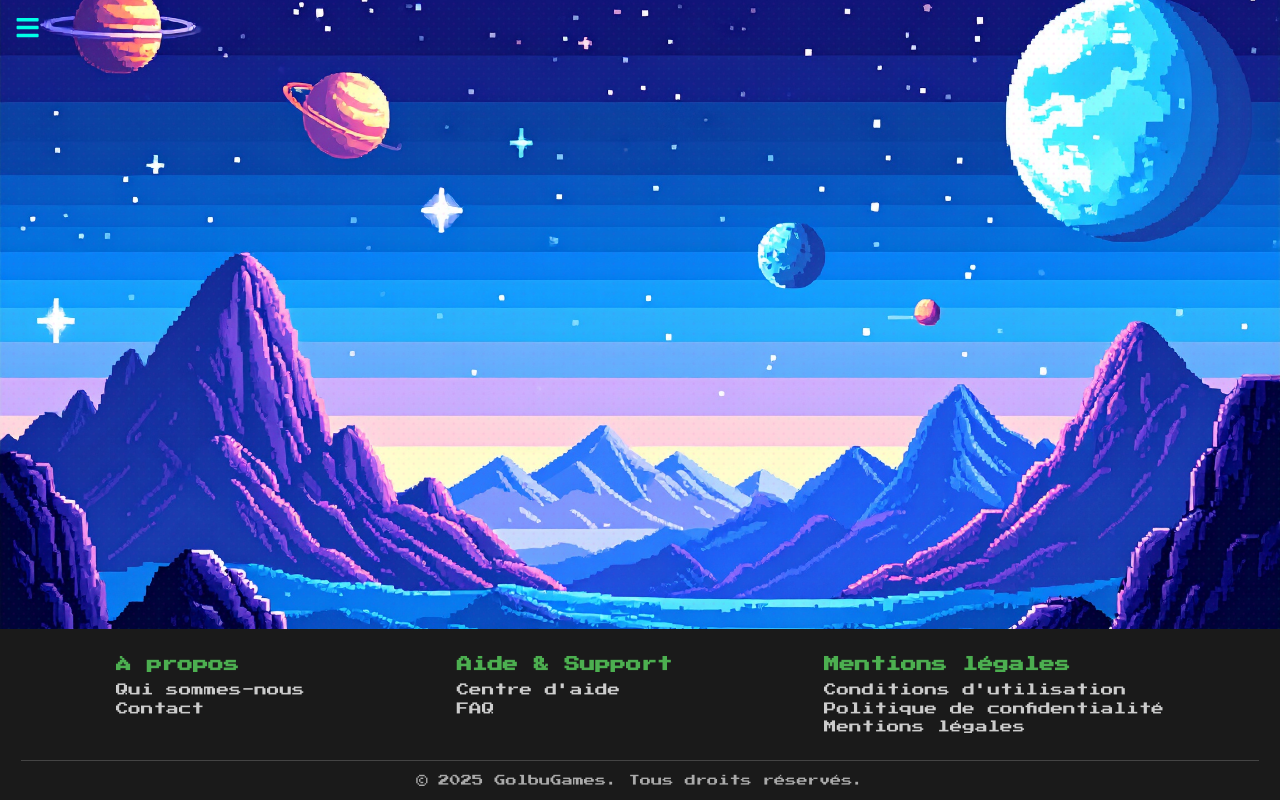
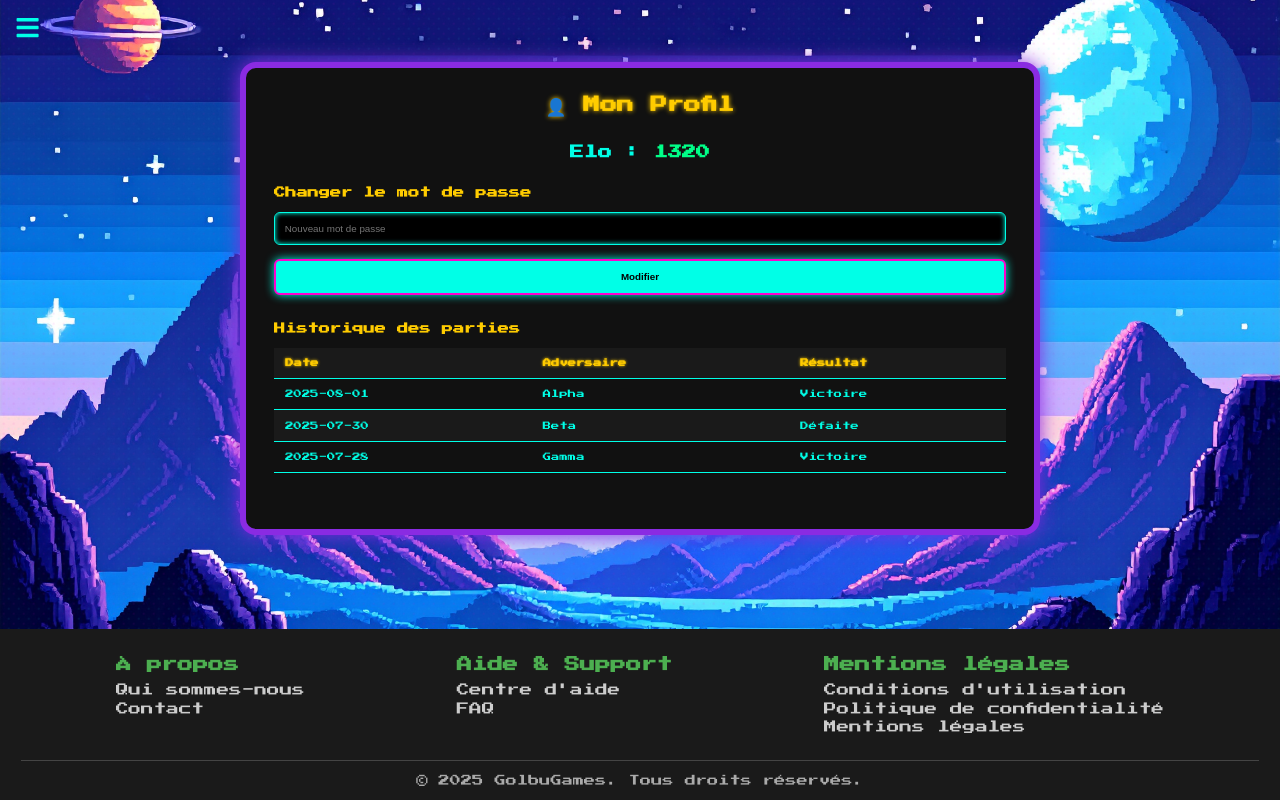
Before and after one commit to Yurhigz/GolbuGames, a React (Create React App) app in the folder frontend/my-app/: page /profile in a window 1280 px wide. Built offline with nearby package versions, Linux system fonts and the light colour scheme.

Commit message:
profile + css + bouton sidenav

```diff
--- a/frontend/my-app/src/App.js
+++ b/frontend/my-app/src/App.js
@@ -16,6 +16,7 @@ import FAQ from "./pages/legal/FAQ";
 import Terms from "./pages/legal/Terms";
 import Privacy from "./pages/legal/Privacy";
 import Friends from "./pages/Friends";
+import Profile from "./pages/Profile";
 
 function App() {
   return (
@@ -38,6 +39,7 @@ function App() {
             <Route path="/faq" element={<FAQ />} />
             <Route path="/terms" element={<Terms />} />
             <Route path="/privacy" element={<Privacy />} />
+            <Route path="/profile" element={<Profile />} />
           </Routes>
         </div>
         <Footer />
--- a/frontend/my-app/src/components/SideNav.js
+++ b/frontend/my-app/src/components/SideNav.js
@@ -64,6 +64,10 @@ const SideNav = () => {
                     <FaUserPlus className="nav-icon" />
                     <span>Connexion</span>
                 </Link>
+                <Link to="/profile" className="nav-item" onClick={handleLinkClick}>
+                    <FaUserPlus className="nav-icon" />
+                    <span>Profile</span>
+                </Link>
             </nav>
         </>
     );
--- /dev/null
+++ b/frontend/my-app/src/pages/Profile.css
@@ -0,0 +1,99 @@
+@import url('https://fonts.googleapis.com/css2?family=Press+Start+2P&display=swap');
+
+.profile-container {
+    max-width: 800px;
+    margin: 3rem auto;
+    padding: 2rem;
+    background: #111;
+    border: 6px solid #8a2be2;
+    box-shadow: 0 0 20px #8a2be2;
+    color: #00ffe7;
+    font-family: 'Press Start 2P', cursive;
+    border-radius: 16px;
+}
+
+.profile-title {
+    text-align: center;
+    color: #ffcc00;
+    font-size: 1.2rem;
+    margin-bottom: 2rem;
+    text-shadow: 0 0 5px #ffcc00;
+}
+
+.elo-section h2 {
+    font-size: 1rem;
+    text-align: center;
+    margin-bottom: 2rem;
+}
+
+.elo-section span {
+    color: #00ff88;
+}
+
+.password-section,
+.history-section {
+    margin-bottom: 2rem;
+}
+
+.password-section h3,
+.history-section h3 {
+    font-size: 0.8rem;
+    color: #ffcc00;
+    margin-bottom: 1rem;
+}
+
+.password-section input {
+    width: 100%;
+    padding: 0.7rem;
+    border-radius: 6px;
+    background: #000;
+    color: #00ffe7;
+    border: 1px solid #00ffe7;
+    margin-bottom: 1rem;
+    font-size: 0.7rem;
+    box-shadow: inset 0 0 5px #00ffe7;
+}
+
+.password-section button {
+    width: 100%;
+    padding: 0.75rem;
+    font-size: 0.7rem;
+    background-color: #00ffe7;
+    color: #000;
+    border: 2px solid #ff00cc;
+    border-radius: 6px;
+    cursor: pointer;
+    font-weight: bold;
+    box-shadow: 0 0 10px #00ffe7;
+    transition: 0.3s;
+}
+
+.password-section button:hover {
+    background-color: #ff00cc;
+    color: #fff;
+    box-shadow: 0 0 20px #ff00cc;
+}
+
+.history-section table {
+    width: 100%;
+    border-collapse: collapse;
+    font-size: 0.6rem;
+    color: #00ffe7;
+}
+
+.history-section th,
+.history-section td {
+    padding: 0.8rem;
+    border-bottom: 1px solid #00ffe7;
+    text-align: left;
+}
+
+.history-section th {
+    color: #ffcc00;
+    text-shadow: 0 0 3px #ffcc00;
+    background-color: #1a1a1a;
+}
+
+.history-section tr:nth-child(even) {
+    background-color: #1a1a1a;
+}
--- /dev/null
+++ b/frontend/my-app/src/pages/Profile.jsx
@@ -0,0 +1,64 @@
+import React, { useState } from "react";
+import "./Profile.css";
+
+const Profile = () => {
+    const [newPassword, setNewPassword] = useState("");
+    const [elo] = useState(1320); // exemple Elo statique
+    const gamesHistory = [
+        { id: 1, opponent: "Alpha", result: "Victoire", date: "2025-08-01" },
+        { id: 2, opponent: "Beta", result: "Défaite", date: "2025-07-30" },
+        { id: 3, opponent: "Gamma", result: "Victoire", date: "2025-07-28" },
+    ];
+
+    const handlePasswordChange = () => {
+        if (newPassword.trim()) {
+            alert("Mot de passe modifié !");
+            setNewPassword("");
+        }
+    };
+
+    return (
+        <div className="profile-container">
+            <h1 className="profile-title">👤 Mon Profil</h1>
+
+            <div className="elo-section">
+                <h2>Elo : <span>{elo}</span></h2>
+            </div>
+
+            <div className="password-section">
+                <h3>Changer le mot de passe</h3>
+                <input
+                    type="password"
+                    placeholder="Nouveau mot de passe"
+                    value={newPassword}
+                    onChange={(e) => setNewPassword(e.target.value)}
+                />
+                <button onClick={handlePasswordChange}>Modifier</button>
+            </div>
+
+            <div className="history-section">
+                <h3>Historique des parties</h3>
+                <table>
+                    <thead>
+                        <tr>
+                            <th>Date</th>
+                            <th>Adversaire</th>
+                            <th>Résultat</th>
+                        </tr>
+                    </thead>
+                    <tbody>
+                        {gamesHistory.map(game => (
+                            <tr key={game.id}>
+                                <td>{game.date}</td>
+                                <td>{game.opponent}</td>
+                                <td>{game.result}</td>
+                            </tr>
+                        ))}
+                    </tbody>
+                </table>
+            </div>
+        </div>
+    );
+};
+
+export default Profile;
```
